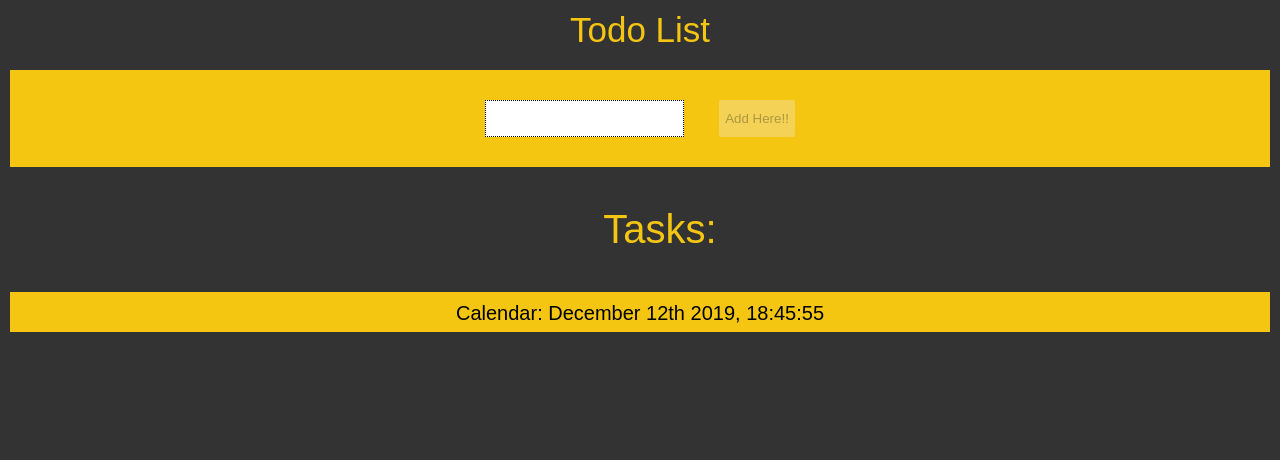
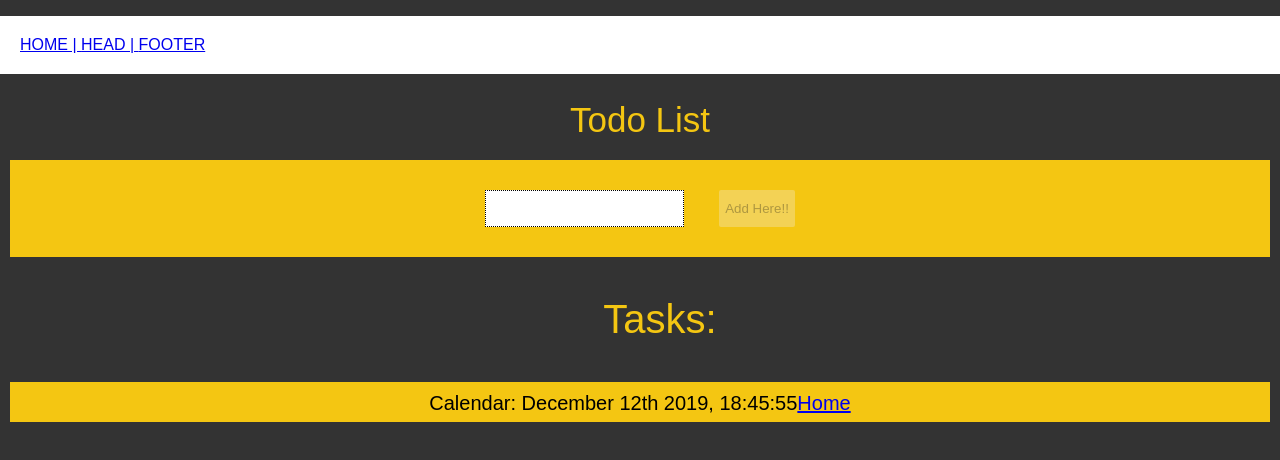
Before and after one commit to dawoodali16/reactapp, a React (Create React App) app: page / in a window 1280 px wide. Shown: the top 460 px of the page. Built offline with nearby package versions, Linux system fonts and the light colour scheme.

Commit message:
router details

```diff
--- a/package.json
+++ b/package.json
@@ -5,6 +5,8 @@
   "dependencies": {
     "react": "^16.11.0",
     "react-dom": "^16.11.0",
+    "react-router": "^5.1.2",
+    "react-router-dom": "^5.1.2",
     "react-scripts": "3.2.0"
   },
   "scripts": {
--- a/src/App.js
+++ b/src/App.js
@@ -1,57 +1,37 @@
 import React, { Component } from 'react';
-import moment from 'moment';
-import './App.css';
+import { BrowserRouter as Router, Route, Switch, Link } from 'react-router-dom';
+
+import Home from './Home';
 import Header from './Header';
-import List from './List';
-import Footer from './Footer';
+import { Footer } from './Footer';
+
 class App extends Component {
-  state = {
-    list: [],
-    field: ''
-  };
-  onChange = e => {
-    this.setState({ field: e.target.value });
-  };
-  submit = e => {
-    e.preventDefault();
-    const val = { title: this.state.field, isCompleted: false };
-    this.setState({
-      list: [...this.state.list, val],
-      field: '  '
-    });
-  };
-  delHandler = ind => {
-    const list = [...this.state.list];
-    list.splice(ind, 1);
-    this.setState({ list });
-  };
-  doneHandler = ind => {
-    const list = this.state.list;
-    const result = list.map((v, index) => {
-      if (ind === index) {
-        v.isCompleted = !v.isCompleted;
-        console.log('val ', v);
-      }
-      return v;
-    });
-    this.setState({ list: result });
-  };
   render() {
-    const { list, field } = this.state;
     return (
-      <div>
-        <Header />
-        <form onSubmit={this.submit}>
-          <input type="text" onChange={this.onChange} value={field} />
-          <button disabled={field ? false : true}>Add Here!!</button>
-        </form>
-        <List
-          list={list}
-          doneHandler={this.doneHandler}
-          delHandler={this.delHandler}
-        />
-        <Footer name={moment().format('MMMM Do YYYY, HH:mm:s')} />
-      </div>
+      <Router>
+        <ul style={{ background: '#fff', padding: 20 }}>
+          <span>
+            <Link to="/">HOME | </Link>
+          </span>
+          <span>
+            <Link to="/head">HEAD | </Link>
+          </span>
+          <span>
+            <Link to="/foot">FOOTER</Link>
+          </span>
+        </ul>
+        <Switch>
+          <Route exact path="/">
+            <Home />
+          </Route>
+          <Route path="/head">
+            <Header />
+          </Route>
+          <Route path="/foot">
+            <Footer />
+          </Route>
+        </Switch>
+      </Router>
     );
   }
 }
--- a/src/Footer.jsx
+++ b/src/Footer.jsx
@@ -1,7 +1,13 @@
 import React from 'react';
+import { Link } from 'react-router-dom';
 
-const Footer = props => {
-  return <footer className="footer">Calendar: {props.name}</footer>;
+export const Footer = props => {
+  return (
+    <footer className="footer">
+      Calendar: {props.name}
+      <Link to="/">Home</Link>
+    </footer>
+  );
 };
 
-export default Footer;
+// export default Footer;
--- /dev/null
+++ b/src/Home.jsx
@@ -0,0 +1,68 @@
+import React, { Component } from 'react';
+import moment from 'moment';
+import { withRouter } from 'react-router-dom';
+import './App.css';
+import Header from './Header';
+import List from './List';
+import { Footer as F } from './Footer';
+
+class Home extends Component {
+  state = {
+    list: [],
+    field: ''
+  };
+  onChange = e => {
+    this.setState({ field: e.target.value });
+  };
+  submit = e => {
+    e.preventDefault();
+    const val = { title: this.state.field, isCompleted: false };
+    this.setState(
+      {
+        list: [...this.state.list, val],
+        field: ''
+      },
+      () => {
+        if (this.state.list.length === 2)
+          this.props.history.push({ pathname: '/head' });
+      }
+    );
+  };
+  delHandler = ind => {
+    const list = [...this.state.list];
+    list.splice(ind, 1);
+    this.setState({ list });
+  };
+  doneHandler = ind => {
+    const list = this.state.list;
+    const result = list.map((v, index) => {
+      if (ind === index) {
+        v.isCompleted = !v.isCompleted;
+        console.log('val ', v);
+      }
+      return v;
+    });
+    this.setState({ list: result });
+  };
+  render() {
+    console.log('PROPS', this.props);
+    const { list, field } = this.state;
+    return (
+      <div>
+        <Header />
+        <form onSubmit={this.submit}>
+          <input type="text" onChange={this.onChange} value={field} />
+          <button disabled={field ? false : true}>Add Here!!</button>
+        </form>
+        <List
+          list={list}
+          doneHandler={this.doneHandler}
+          delHandler={this.delHandler}
+        />
+        <F name={moment().format('MMMM Do YYYY, HH:mm:s')} />
+      </div>
+    );
+  }
+}
+
+export default withRouter(Home);
```
Also changed, not shown: 47 other files (tests, documents, lock files or other folders).
